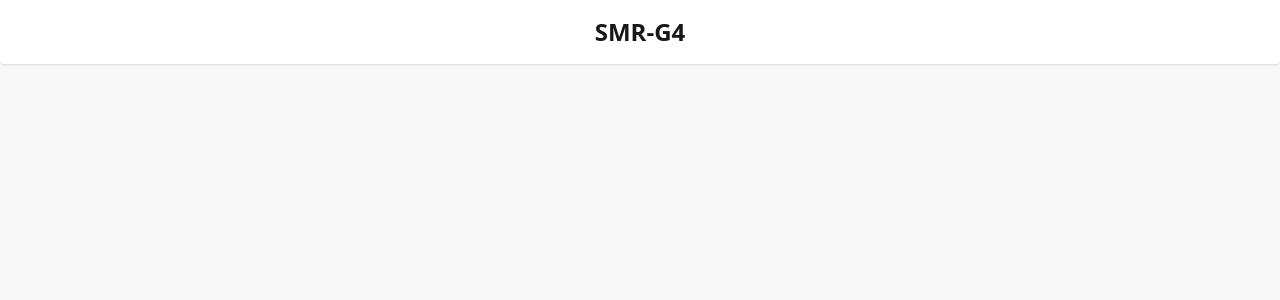
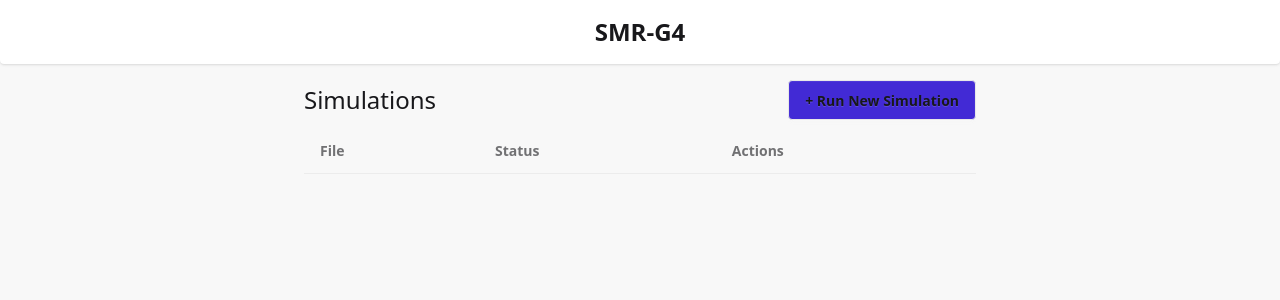
Before and after one commit to furkan-bilgin/SMR-G4-UI, a SvelteKit app: page / in a window 1280 px wide. Shown: the top 300 px of the page. Built offline with nearby package versions, Linux system fonts and the light colour scheme.

Commit message:
feat: add index page

```diff
--- a/src/routes/+layout.svelte
+++ b/src/routes/+layout.svelte
@@ -5,8 +5,8 @@
 </script>
 
 <div class="bg-base-200 flex min-h-screen w-full flex-col font-sans">
-	<header class="bg-base-100 z-10 rounded-b p-4 shadow">
-		<h1 class="text-base-content text-center text-2xl font-bold">SMR-G4</h1>
+	<header class="bg-base-100 z-10 flex justify-center rounded-b p-4 shadow">
+		<a href="/" class="text-base-content text-2xl font-bold">SMR-G4</a>
 	</header>
 	<main class="relative flex flex-1 flex-col items-center p-4">
 		{@render children()}
--- a/src/routes/+page.svelte
+++ b/src/routes/+page.svelte
@@ -0,0 +1,18 @@
+<section class="w-2xl">
+	<div class="flex flex-col">
+		<div class="mb-2 flex flex-row items-center justify-between">
+			<span class="text-2xl">Simulations</span>
+			<a class="btn bg-primary" href="/config">+ Run New Simulation</a>
+		</div>
+		<table class="table table-auto">
+			<thead>
+				<tr>
+					<th>File</th>
+					<th>Status</th>
+					<th>Actions</th>
+				</tr>
+			</thead>
+			<tbody> </tbody>
+		</table>
+	</div>
+</section>
--- a/src/routes/config/+page.svelte
+++ b/src/routes/config/+page.svelte
@@ -41,7 +41,7 @@
 	}
 </script>
 
-<form on:submit|preventDefault={handleSubmit}>
+<form class="max-w-2xl" on:submit|preventDefault={handleSubmit}>
 	<!-- Core Section -->
 	<section>
 		<h2 class="mb-4 text-xl font-bold">Core</h2>
```
